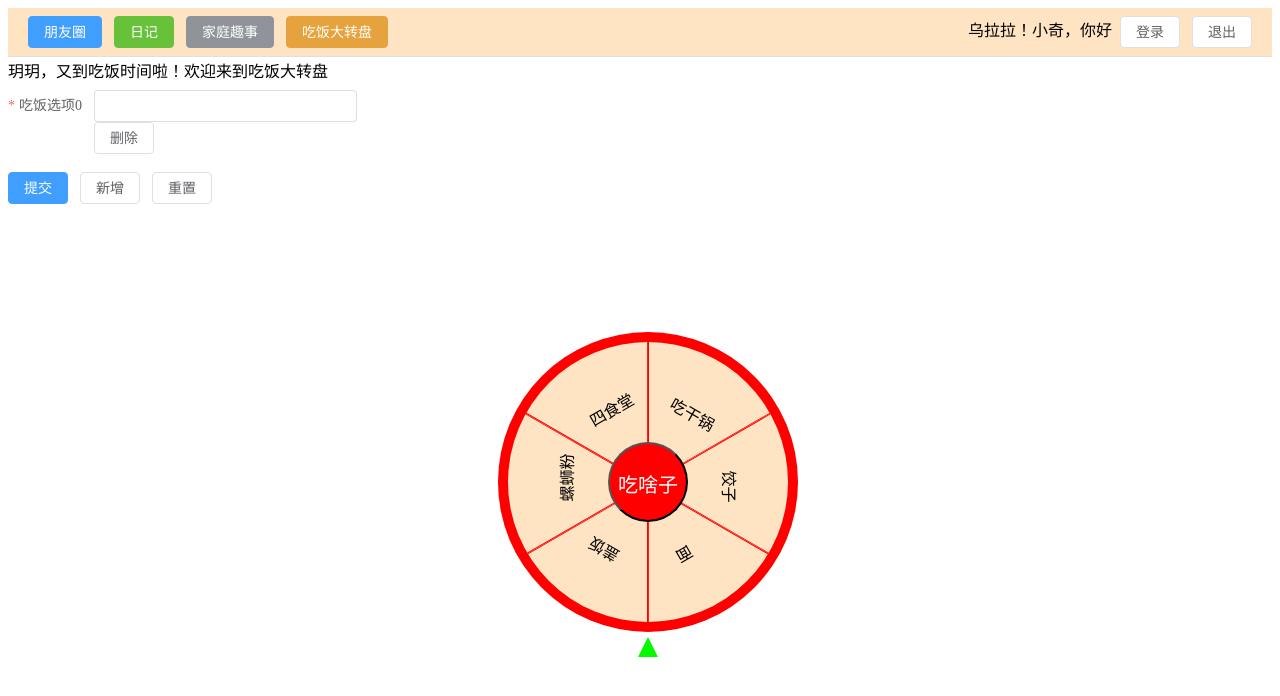
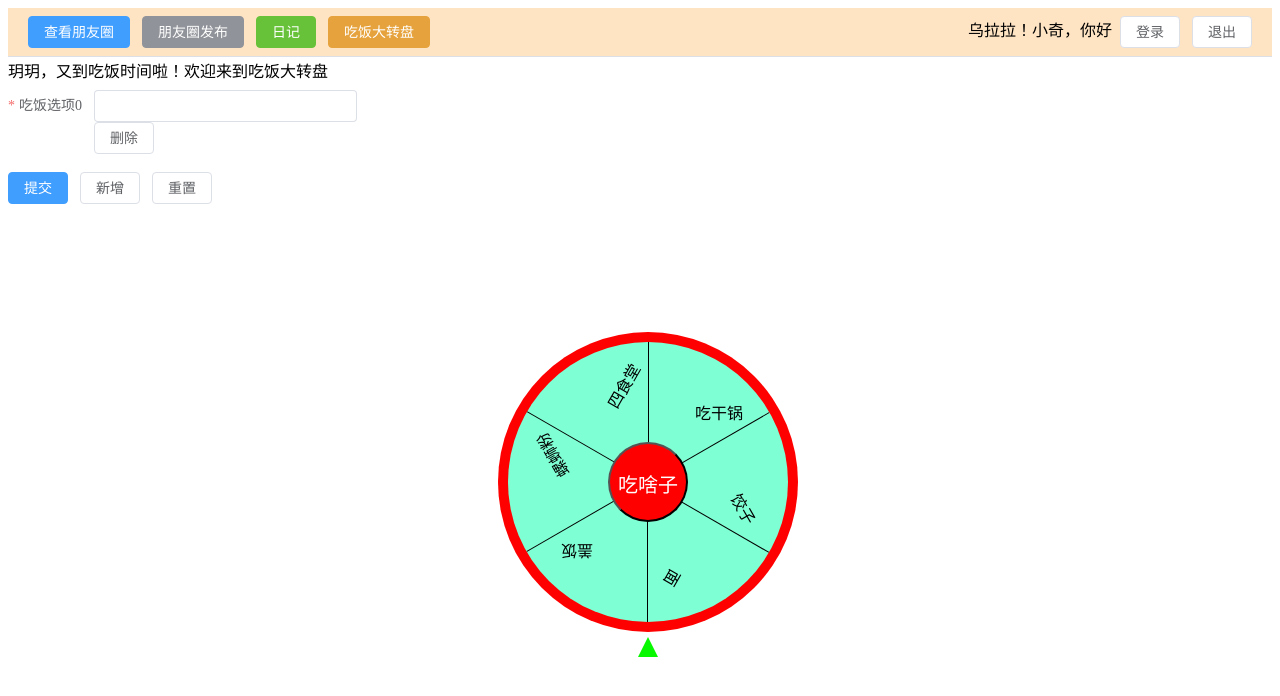
Before and after one commit to fuweiaa/ourhome, a Vue app: page /eating in a window 1280 px wide. Shown: the top 696 px of the page. Built offline with nearby package versions, Linux system fonts and the light colour scheme.

Commit message:
没有完成的大转盘

```diff
--- a/src/components/Header.vue
+++ b/src/components/Header.vue
@@ -2,7 +2,7 @@
  * @Author: fuweiaa
  * @Date: 2024-04-23 16:13:50
  * @LastEditors: fuweiaa
- * @LastEditTime: 2024-04-23 16:57:23
+ * @LastEditTime: 2024-04-28 16:43:18
  * @FilePath: \bigevent-vue3\src\components\Header.vue
  * @Description:
  * Copyright (c) 2024 by VGE, All Rights Reserved.
@@ -10,9 +10,9 @@
 <template>
     <el-header class="header">
         <div class="leftpanel">
-            <el-button type="primary" class="points social" @click="toSocial">朋友圈</el-button>
+            <el-button type="primary" class="points social" @click="toSocial">查看朋友圈</el-button>
+            <el-button type="info" class="points familyfuns" @click="">朋友圈发布</el-button>
             <el-button type="success" class="points daynote" @click="toDaynote">日记</el-button>
-            <el-button type="info" class="points familyfuns" @click="toFamilyfuns">家庭趣事</el-button>
             <el-button type="warning" class="points eating" @click="toEating">吃饭大转盘</el-button>
         </div>
         <div class="rightpanel">
@@ -33,10 +33,6 @@ function toSocial() {
 
 function toDaynote() {
     router.push('/daynote');
-}
-
-function toFamilyfuns() {
-    router.push('/familyfuns');
 }
 
 function toEating() {
--- a/src/router/index.ts
+++ b/src/router/index.ts
@@ -2,7 +2,7 @@
  * @Author: fuwei
  * @Date: 2024-04-22 23:47:20
  * @LastEditors: fuweiaa
- * @LastEditTime: 2024-04-25 15:22:14
+ * @LastEditTime: 2024-04-28 16:43:03
  * @FilePath: \bigevent-vue3\src\router\index.ts
  * @Description:
  * Copyright (c) 2024 by VGE, All Rights Reserved.
@@ -46,14 +46,7 @@ const routes = [
     meta: {
       keepAlive: false,
     },
-  },
-  {
-    path: "/familyfuns",
-    component: () => import("@/views/familyfuns/index.vue"),
-    meta: {
-      keepAlive: false,
-    },
-  },
+  }
   // 其他路由...
 ];
 
--- a/src/views/eating/index.vue
+++ b/src/views/eating/index.vue
@@ -24,21 +24,15 @@
     <div class="body">
         <div class="container" :style="styleObject">
             <div class="turntable">
-                <div class="prize-container" v-for="(item, index) in chioces" :key="index"></div>
-            </div>
-
-            <div class="turntable">
-                <div class="prize" v-for="(item, index) in chioces" :key="index">
-                    <div class="prize-child">
-                        <p>{{ item.name }}</p>
-                    </div>
+                <div class="prize-container prize" v-for="(item, index) in chioces" :key="index">
+                    {{ item.name }}
                 </div>
             </div>
         </div>
         <div class="pointer"></div>
         <button class="draw-btn" @click="drawPrize" :disabled="buttonDisabled">吃啥子</button>
+    </div>
 
-    </div>
 </template>
 
 <script setup lang="ts">
@@ -46,6 +40,7 @@ import { computed, reactive, ref } from 'vue';
 import type { FormInstance } from 'element-plus'
 
 const rotation = ref(0);
+
 const buttonDisabled = ref(false);
 const transitionStyle = 'transform 4s ease-out';
 
@@ -53,15 +48,16 @@ const styleObject = computed(() => ({
     transition: transitionStyle,
     transform: `rotate(${rotation.value}deg)`
 }));
-
+let randomDeg = 0;
 function drawPrize() {
-    const randomDeg = Math.floor(Math.random() * 360) + 1440; // 至少旋转4圈再加随机角度
+    randomDeg = Math.floor(Math.random() * 360) + 1440; // 至少旋转4圈再加随机角度
     rotation.value = randomDeg;
     buttonDisabled.value = true;
 
     setTimeout(() => {
         buttonDisabled.value = false;
     }, 4000); // 与 CSS 过渡时间匹配
+    randomDeg = 0
 }
 
 let chioces = ref([
@@ -72,7 +68,6 @@ let chioces = ref([
     { name: '螺蛳粉', detail: '螺蛳粉' },
     { name: '四食堂', detail: '四食堂' }
 ]);
-
 // form表单
 const formRef = ref<FormInstance>()
 const dynamicValidateForm = reactive<{
@@ -129,9 +124,13 @@ const resetForm = (formEl: FormInstance | undefined) => {
     if (!formEl) return
     formEl.resetFields()
 }
+
+
 </script>
 
 <style lang="scss" scoped>
+@use "sass:math";
+
 .eats {
     top: 90px;
     position: absolute;
@@ -162,44 +161,21 @@ const resetForm = (formEl: FormInstance | undefined) => {
     border-radius: 50%;
     position: absolute;
     overflow: hidden;
+    background-color: aquamarine;
+
+    div {
+        border-left: 1px solid rgb(0, 0, 0);
+    }
 }
 
-/*扇形区*/
-.prize-container {
-    width: 280px;
-    height: 280px;
-    background-color: bisque;
-    position: absolute;
-    left: 50%;
-    top: -50%;
-    /*600-280/2,将prize正方形左下角点对准圆心*/
-    border: 1px solid red;
-    /*以正方形左下角为中心旋转，0% 100%即左下角的坐标*/
-    transform-origin: 0% 100%;
-}
 
-.prize-container:nth-child(1) {
-    transform: rotate(0deg) skewY(-30deg);
-}
+$child-count: 6; // 可以动态调整这个值来改变子元素的数量
 
-.prize-container:nth-child(2) {
-    transform: rotate(60deg) skewY(-30deg);
-}
-
-.prize-container:nth-child(3) {
-    transform: rotate(120deg) skewY(-30deg);
-}
-
-.prize-container:nth-child(4) {
-    transform: rotate(180deg) skewY(-30deg);
-}
-
-.prize-container:nth-child(5) {
-    transform: rotate(240deg) skewY(-30deg);
-}
-
-.prize-container:nth-child(6) {
-    transform: rotate(300deg) skewY(-30deg);
+@for $i from 1 through $child-count {
+    .prize-container:nth-child(#{$i}) {
+        $rotation-angle: math.div(360deg, $child-count) * ($i - 1);
+        transform: rotate($rotation-angle);
+    }
 }
 
 /* 奖品区 */
@@ -210,6 +186,10 @@ const resetForm = (formEl: FormInstance | undefined) => {
     left: 50%;
     top: 0;
     transform-origin: 0% 100%;
+    display: flex;
+    justify-content: center;
+    align-items: center;
+
 }
 
 /* 奖品内容 */
@@ -223,29 +203,6 @@ const resetForm = (formEl: FormInstance | undefined) => {
     transform: rotate(30deg) translateX(-15%) translateY(10%);
 }
 
-.prize:nth-child(1) {
-    transform: rotate(0deg);
-}
-
-.prize:nth-child(2) {
-    transform: rotate(60deg);
-}
-
-.prize:nth-child(3) {
-    transform: rotate(120deg);
-}
-
-.prize:nth-child(4) {
-    transform: rotate(180deg);
-}
-
-.prize:nth-child(5) {
-    transform: rotate(240deg);
-}
-
-.prize:nth-child(6) {
-    transform: rotate(300deg);
-}
 
 .pointer {
     width: 0;
--- a/src/views/familyfuns/index.vue
+++ /dev/null
@@ -1,37 +0,0 @@
-<!--
- * @Author: fuweiaa
- * @Date: 2024-04-23 16:46:55
- * @LastEditors: fuweiaa
- * @LastEditTime: 2024-04-25 14:35:58
- * @FilePath: \bigevent-vue3\src\views\familyfuns\index.vue
- * @Description:
- * Copyright (c) 2024 by VGE, All Rights Reserved.
--->
-<template>
-    <div>小奇，欢迎来到朋友圈</div>
-    <div class="container">
-        <Card class="" v-for="(item, index) in infos" :key="index" :detail="item.detail">
-        </Card>
-    </div>
-</template>
-
-<script setup lang="ts">
-import { ref } from 'vue';
-import Card from './charts/card.vue';
-let infos = ref([
-    { title: "标题1", detail: "详情" },
-    { title: "标题2", detail: "详情" },
-    { title: "标题3", detail: "详情" },
-    { title: "标题4", detail: "详情" },
-    { title: "标题5", detail: "详情详情" },
-    { title: "标题6", detail: "详情" },
-])
-</script>
-
-<style lang="scss" scoped>
-.container {
-    display: flex;
-    flex-direction: column;
-    align-items: center;
-}
-</style>
--- a/src/views/login/login.vue
+++ b/src/views/login/login.vue
@@ -2,7 +2,7 @@
  * @Author: fuweiaa
  * @Date: 2024-04-23 09:59:39
  * @LastEditors: fuweiaa
- * @LastEditTime: 2024-04-23 17:02:34
+ * @LastEditTime: 2024-04-25 16:28:01
  * @FilePath: \bigevent-vue3\src\views\login\login.vue
  * @Description:
  * Copyright (c) 2024 by VGE, All Rights Reserved.
@@ -17,7 +17,7 @@ import { onMounted } from "vue";
 onMounted(() => {
   console.log('hello world');
 
-}),
+})
 </script>
 
 <style lang="scss" scoped>
```
Also changed, not shown: src/views/familyfuns/charts/index.vue (deleted, +0 -11 lines), tsconfig.json (+9 -0 lines).
